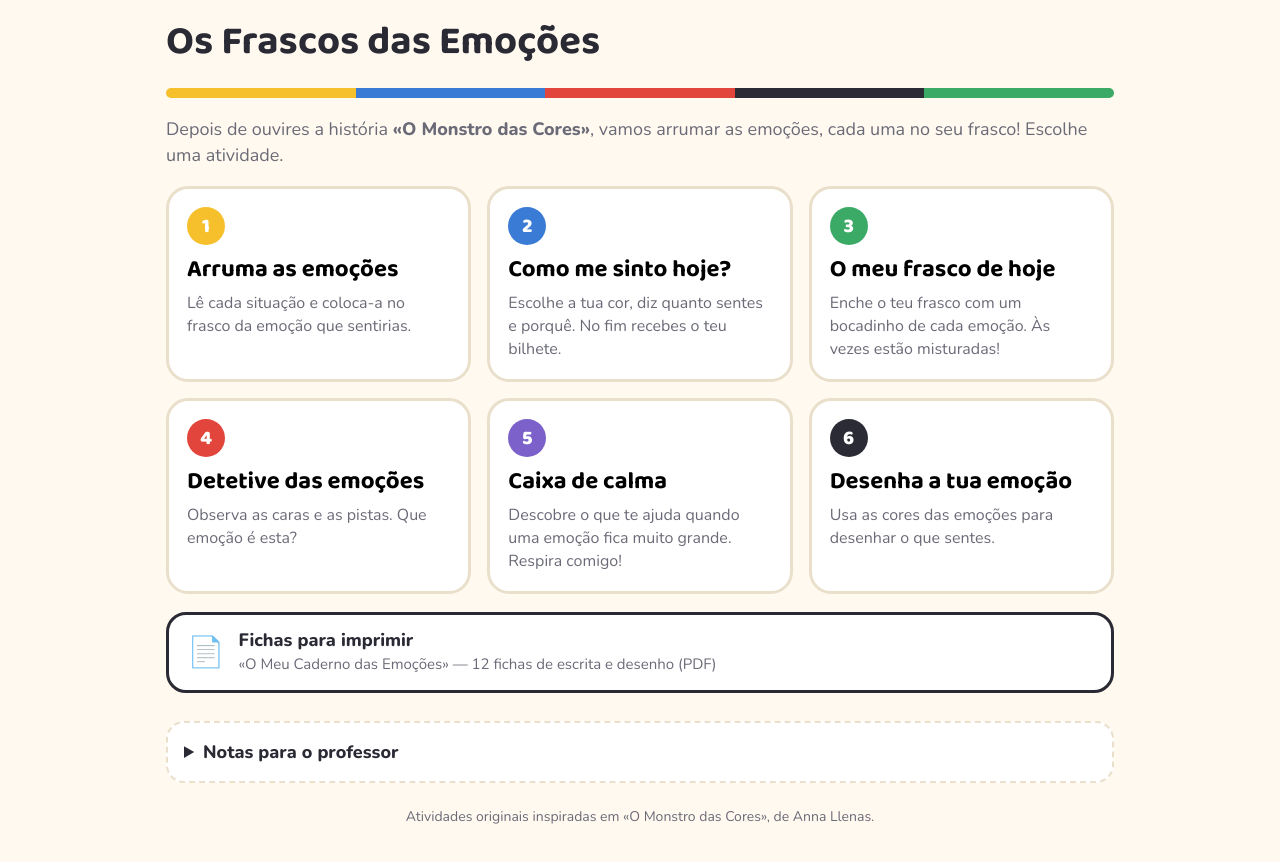
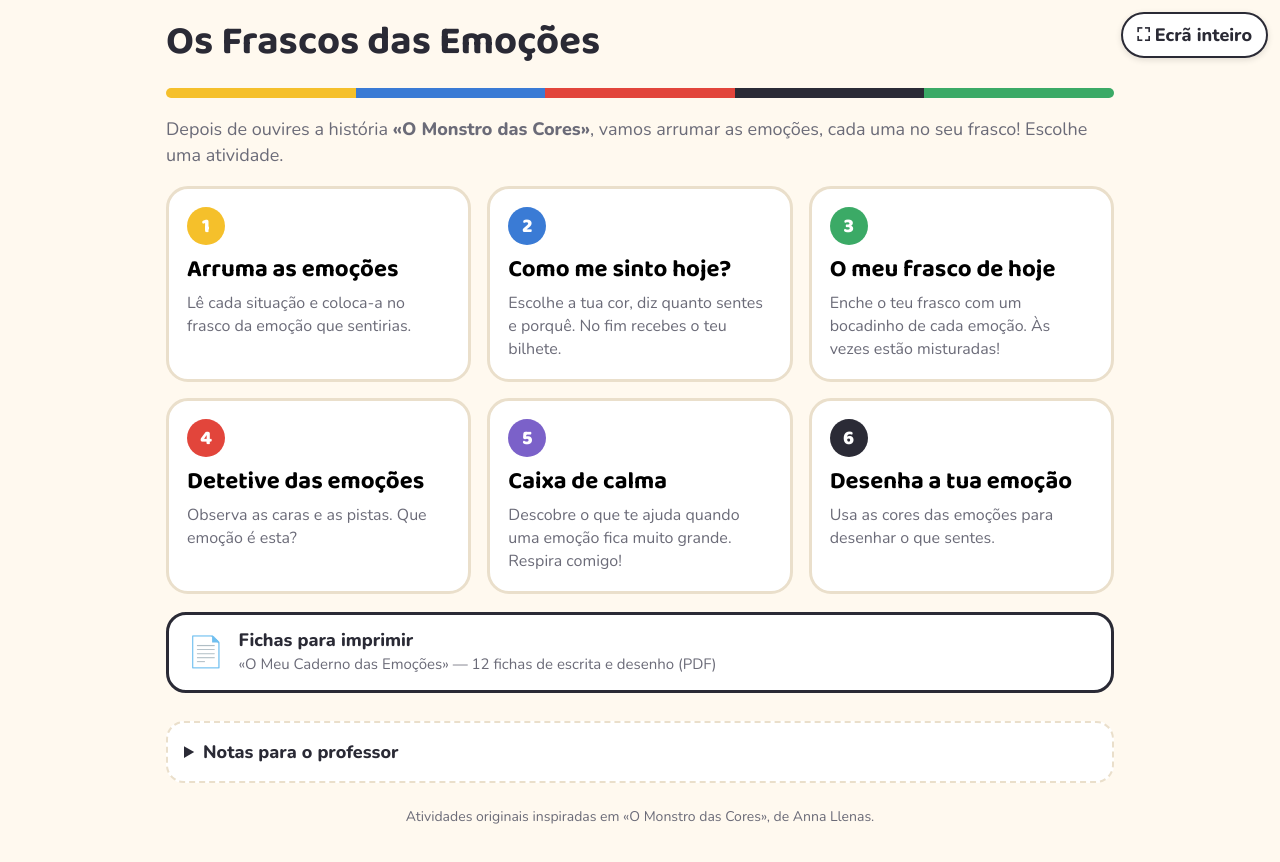
Before and after one commit to jfreie65/monstro-das-cores, a plain HTML site: page index.html in a window 1280 px wide. Drawn offline with nearby package versions, Linux system fonts and the light colour scheme.

Commit message:
Adiciona botão de ecrã inteiro
Co-Authored-By: Claude Opus 5.5 <noreply@anthropic.com>
Claude-Session: https://claude.ai/code/session_01QNXNCA4GoFhs42nPK1DDDM

```diff
--- a/index.html
+++ b/index.html
@@ -107,12 +107,15 @@ canvas{width:100%;height:auto;aspect-ratio:4/3;background:#fff;border:3px solid
 .pdf{display:flex;align-items:center;gap:14px;margin-top:18px;padding:14px 18px;background:#fff;border:3px solid var(--ink);border-radius:20px;color:var(--ink);text-decoration:none;font-size:30px}
 .pdf span{font-size:18px;line-height:1.3}.pdf small{font-size:15px;color:var(--muted)}
 .pdf:hover{background:#FFF3D6}
+.fsbtn{position:fixed;top:12px;right:12px;z-index:50;background:#fff;border:2px solid var(--ink);border-radius:999px;padding:8px 14px;font-weight:800;color:var(--ink);box-shadow:0 2px 6px rgba(0,0,0,.12)}
+.fsbtn:hover{background:#FFF3D6}
 .teacher{margin-top:28px;background:#fff;border:2px dashed var(--line);border-radius:18px;padding:16px}
 .teacher summary{font-weight:800;cursor:pointer}
 footer{margin-top:24px;font-size:14px;color:var(--muted);text-align:center}
 </style>
 </head>
 <body>
+<button class="fsbtn" id="fsBtn" hidden>⛶ Ecrã inteiro</button>
 <div class="wrap">
 
 <!-- MENU -->
@@ -517,6 +520,23 @@ cv.addEventListener("pointerdown",e=>{drawing=true; last=pos(e); cv.setPointerCa
 cv.addEventListener("pointermove",e=>{ if(!drawing) return; const p=pos(e); ctx.strokeStyle=pen.color; ctx.lineWidth=pen.size*(cv.width/cv.getBoundingClientRect().width)*.6; ctx.lineCap="round"; ctx.lineJoin="round"; ctx.beginPath(); ctx.moveTo(last.x,last.y); ctx.lineTo(p.x,p.y); ctx.stroke(); last=p; });
 ["pointerup","pointercancel","pointerleave"].forEach(t=>cv.addEventListener(t,()=>drawing=false));
 function dot(p){ctx.fillStyle=pen.color; ctx.beginPath(); ctx.arc(p.x,p.y,pen.size*(cv.width/cv.getBoundingClientRect().width)*.3,0,Math.PI*2); ctx.fill();}
+/* ---------- ecrã inteiro ---------- */
+(function(){
+  const b=document.getElementById("fsBtn"), d=document.documentElement;
+  const req=d.requestFullscreen||d.webkitRequestFullscreen;
+  const inFrame=window.self!==window.top;
+  if(!req && !inFrame) return;
+  b.hidden=false;
+  const isFs=()=>document.fullscreenElement||document.webkitFullscreenElement;
+  const upd=()=>{b.textContent=isFs()?"✕ Sair do ecrã inteiro":"⛶ Ecrã inteiro";};
+  b.onclick=()=>{
+    if(isFs()){(document.exitFullscreen||document.webkitExitFullscreen).call(document);return;}
+    if(req && (document.fullscreenEnabled||document.webkitFullscreenEnabled)){
+      Promise.resolve(req.call(d)).catch(()=>window.open(location.href,"_blank"));
+    } else { window.open(location.href,"_blank"); }
+  };
+  document.addEventListener("fullscreenchange",upd); document.addEventListener("webkitfullscreenchange",upd);
+})();
 </script>
 </body>
 </html>
```
